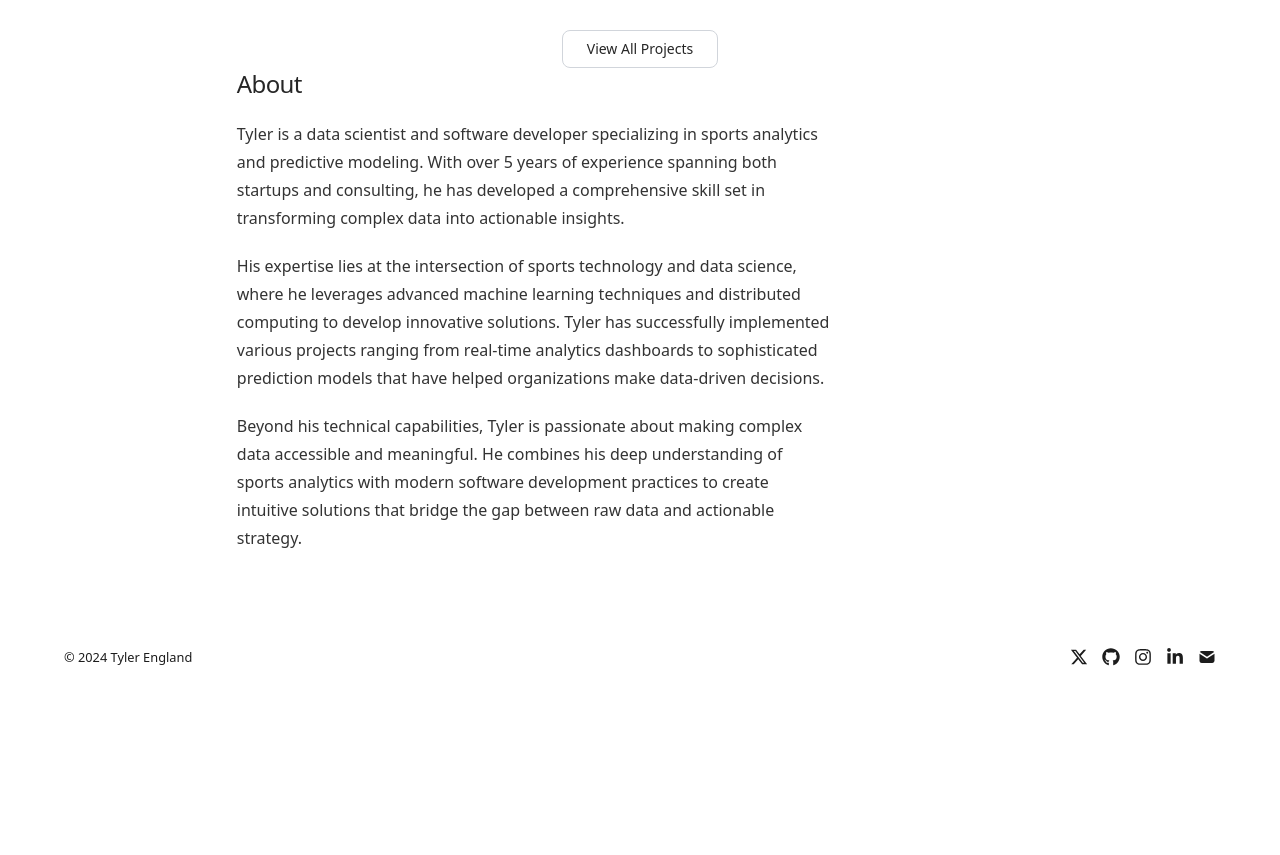
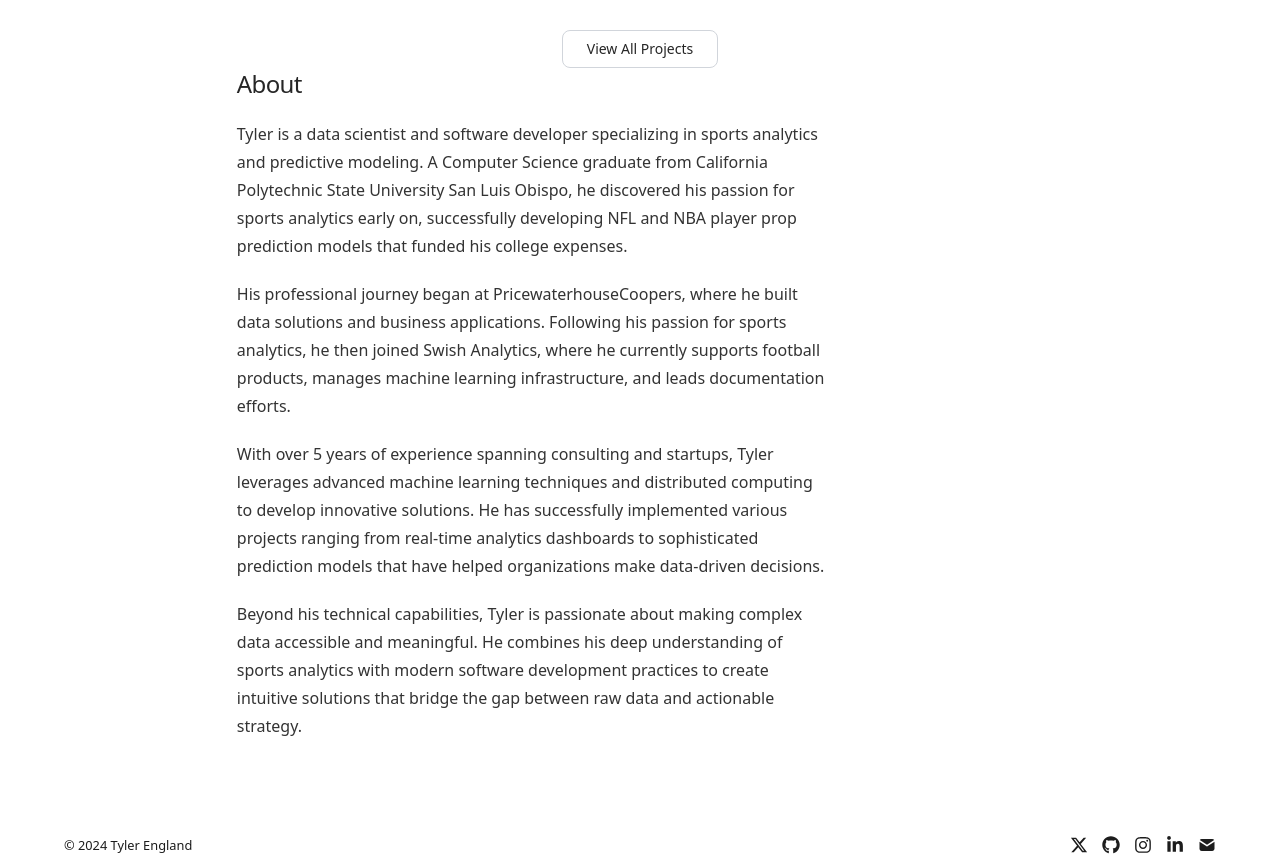
Before and after one commit to tylerengland25/personal-website, a Next.js app: page / in a window 1280 px wide. Shown: the part 1305-2160 px from the top of the page. Before the commit the page ends 1972 px from the top, so only its background shows below. Built offline with nearby package versions, Linux system fonts and the light colour scheme.

Commit message:
About content

```diff
--- a/app/components/about.tsx
+++ b/app/components/about.tsx
@@ -11,18 +11,26 @@ export default function About() {
         <div className="prose prose-neutral dark:prose-invert">
           <p>
             Tyler is a data scientist and software developer specializing in
-            sports analytics and predictive modeling. With over 5 years of
-            experience spanning both startups and consulting, he has developed a
-            comprehensive skill set in transforming complex data into actionable
-            insights.
+            sports analytics and predictive modeling. A Computer Science
+            graduate from California Polytechnic State University San Luis
+            Obispo, he discovered his passion for sports analytics early on,
+            successfully developing NFL and NBA player prop prediction models
+            that funded his college expenses.
           </p>
           <p>
-            His expertise lies at the intersection of sports technology and data
-            science, where he leverages advanced machine learning techniques and
-            distributed computing to develop innovative solutions. Tyler has
-            successfully implemented various projects ranging from real-time
-            analytics dashboards to sophisticated prediction models that have
-            helped organizations make data-driven decisions.
+            His professional journey began at PricewaterhouseCoopers, where he
+            built data solutions and business applications. Following his
+            passion for sports analytics, he then joined Swish Analytics, where
+            he currently supports football products, manages machine learning
+            infrastructure, and leads documentation efforts.
+          </p>
+          <p>
+            With over 5 years of experience spanning consulting and startups,
+            Tyler leverages advanced machine learning techniques and distributed
+            computing to develop innovative solutions. He has successfully
+            implemented various projects ranging from real-time analytics
+            dashboards to sophisticated prediction models that have helped
+            organizations make data-driven decisions.
           </p>
           <p>
             Beyond his technical capabilities, Tyler is passionate about making
```
